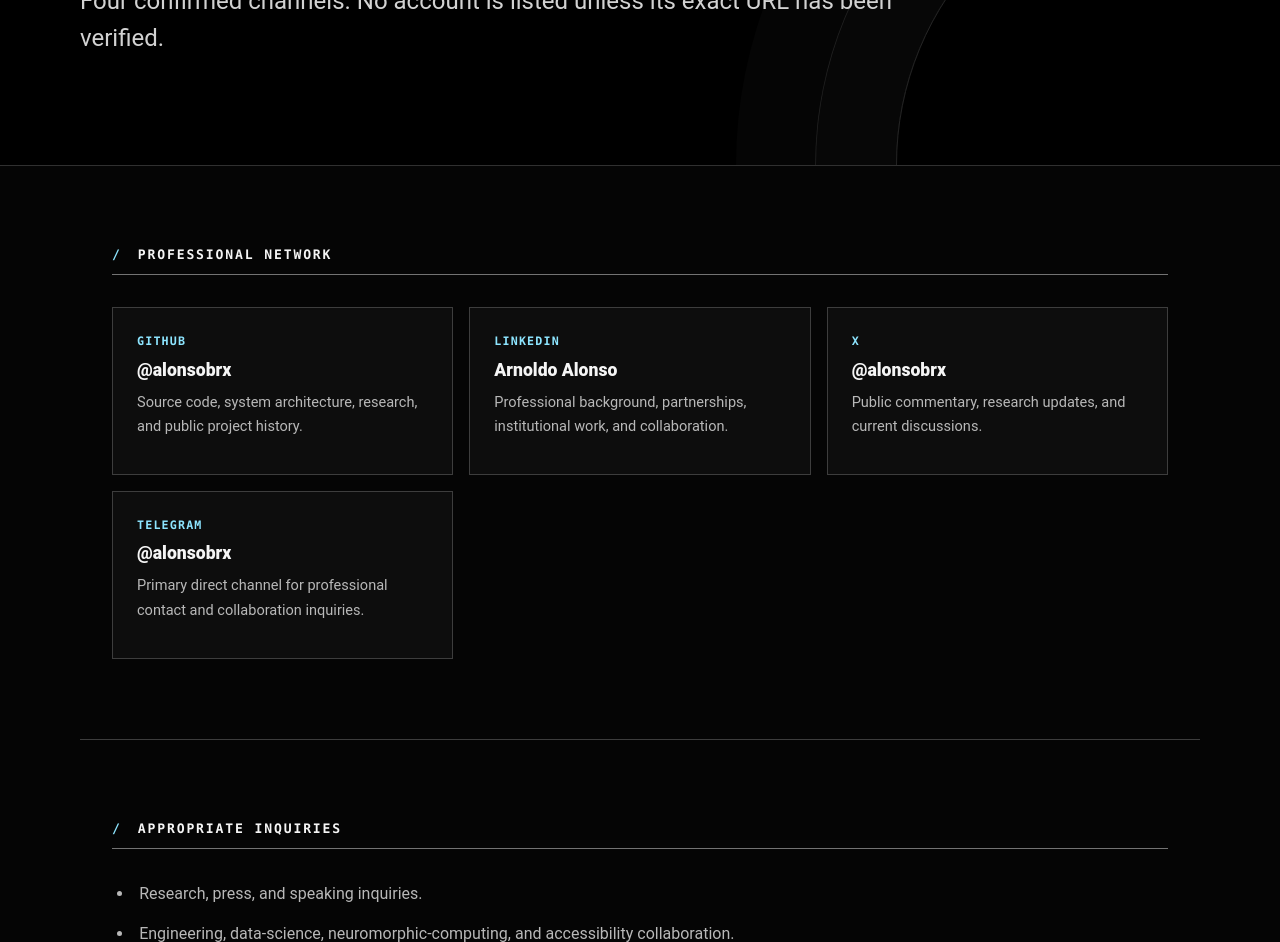
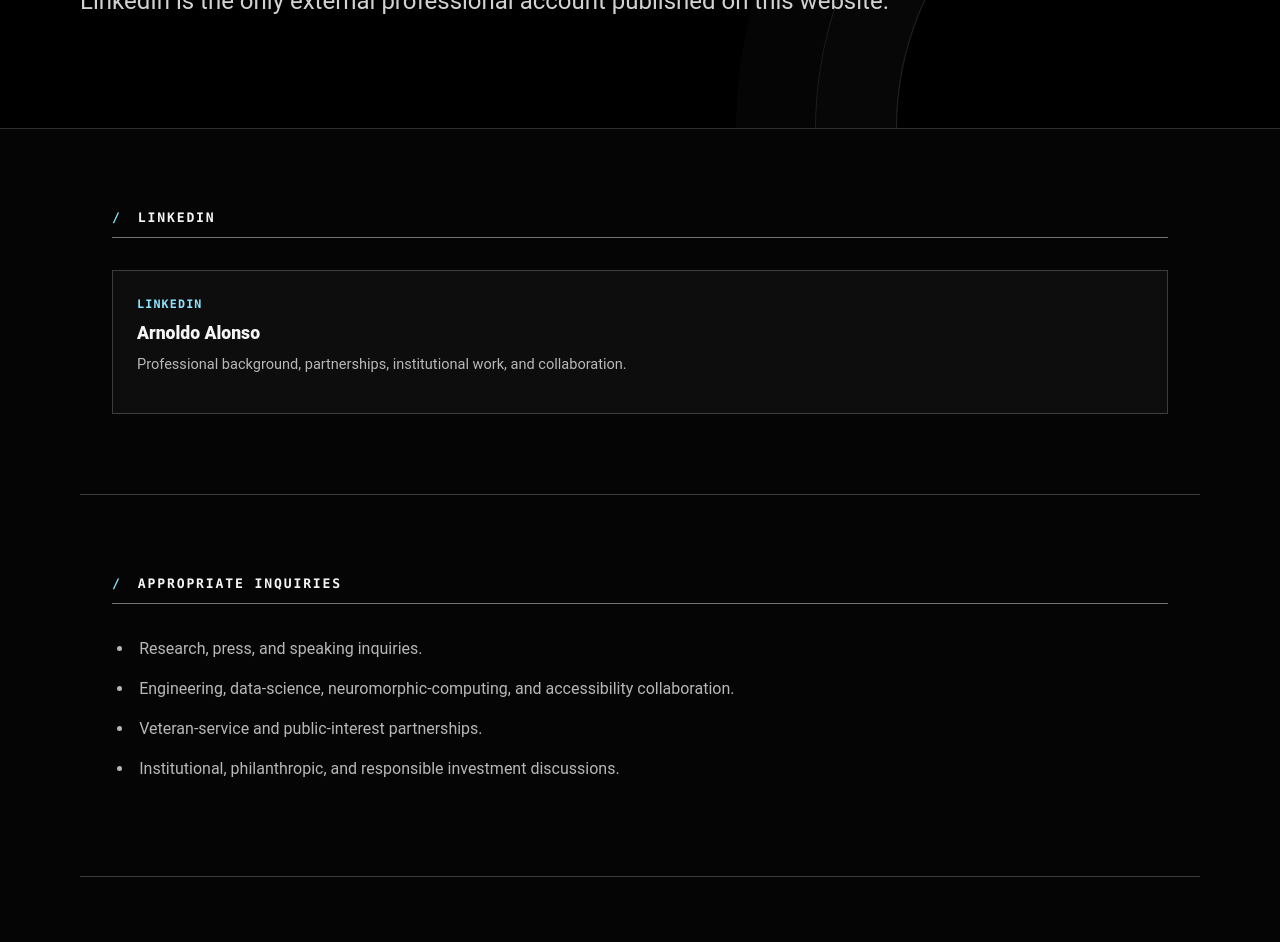
Before and after one commit to alonsobrx/founder-architect, a website: page connect.html in a window 1280 px wide. Shown: the part 393-1335 px from the top of the page. Drawn offline with Linux system fonts and the light colour scheme.

Commit message:
Refine professional profile: connect.html

```diff
--- a/connect.html
+++ b/connect.html
@@ -4,7 +4,7 @@
   <meta charset="UTF-8">
   <meta name="viewport" content="width=device-width, initial-scale=1.0">
   <title>Connect — Arnoldo Alonso</title>
-  <meta name="description" content="Verified professional and social links for Arnoldo Alonso.">
+  <meta name="description" content="Verified LinkedIn profile for Arnoldo Alonso.">
   <meta name="theme-color" content="#050505">
   <link rel="canonical" href="https://alonsobrx.github.io/founder-architect/connect.html">
   <link rel="alternate" hreflang="en" href="https://alonsobrx.github.io/founder-architect/connect.html">
@@ -15,35 +15,20 @@
 <div class="page-body">
   <header class="hero">
     <div class="hero-inner">
-      <div class="hero-eye">Verified Public Accounts</div>
+      <div class="hero-eye">Verified Professional Profile</div>
       <h1 class="hero-name">Connect</h1>
-      <p class="hero-title-line">Four confirmed channels. No account is listed unless its exact URL has been verified.</p>
+      <p class="hero-title-line">LinkedIn is the only external professional account published on this website.</p>
     </div>
   </header>
 
   <main id="main">
     <section class="section" aria-labelledby="network-head">
-      <h2 class="sec-head" id="network-head">Professional Network</h2>
+      <h2 class="sec-head" id="network-head">LinkedIn</h2>
       <div class="social-grid">
-        <a class="social-card" href="https://github.com/alonsobrx" target="_blank" rel="noopener">
-          <div class="social-network">GitHub</div>
-          <div class="social-handle">@alonsobrx</div>
-          <div class="social-purpose">Source code, system architecture, research, and public project history.</div>
-        </a>
         <a class="social-card" href="https://www.linkedin.com/in/alonsobrx" target="_blank" rel="noopener">
           <div class="social-network">LinkedIn</div>
           <div class="social-handle">Arnoldo Alonso</div>
           <div class="social-purpose">Professional background, partnerships, institutional work, and collaboration.</div>
-        </a>
-        <a class="social-card" href="https://x.com/alonsobrx" target="_blank" rel="noopener">
-          <div class="social-network">X</div>
-          <div class="social-handle">@alonsobrx</div>
-          <div class="social-purpose">Public commentary, research updates, and current discussions.</div>
-        </a>
-        <a class="social-card" href="https://t.me/alonsobrx" target="_blank" rel="noopener">
-          <div class="social-network">Telegram</div>
-          <div class="social-handle">@alonsobrx</div>
-          <div class="social-purpose">Primary direct channel for professional contact and collaboration inquiries.</div>
         </a>
       </div>
     </section>
@@ -60,7 +45,7 @@
 
     <section class="section" aria-labelledby="safety-head">
       <h2 class="sec-head" id="safety-head">Safety Notice</h2>
-      <p class="summary-copy">Do not send medical records, Social Security numbers, VA claim files, passwords, access tokens, banking information, or other sensitive evidence through social media. Public social accounts are not secure intake systems.</p>
+      <p class="summary-copy">Do not send medical records, Social Security numbers, VA claim files, passwords, access tokens, banking information, or other sensitive evidence through LinkedIn. It is not a secure intake system.</p>
     </section>
   </main>
 </div>
```
